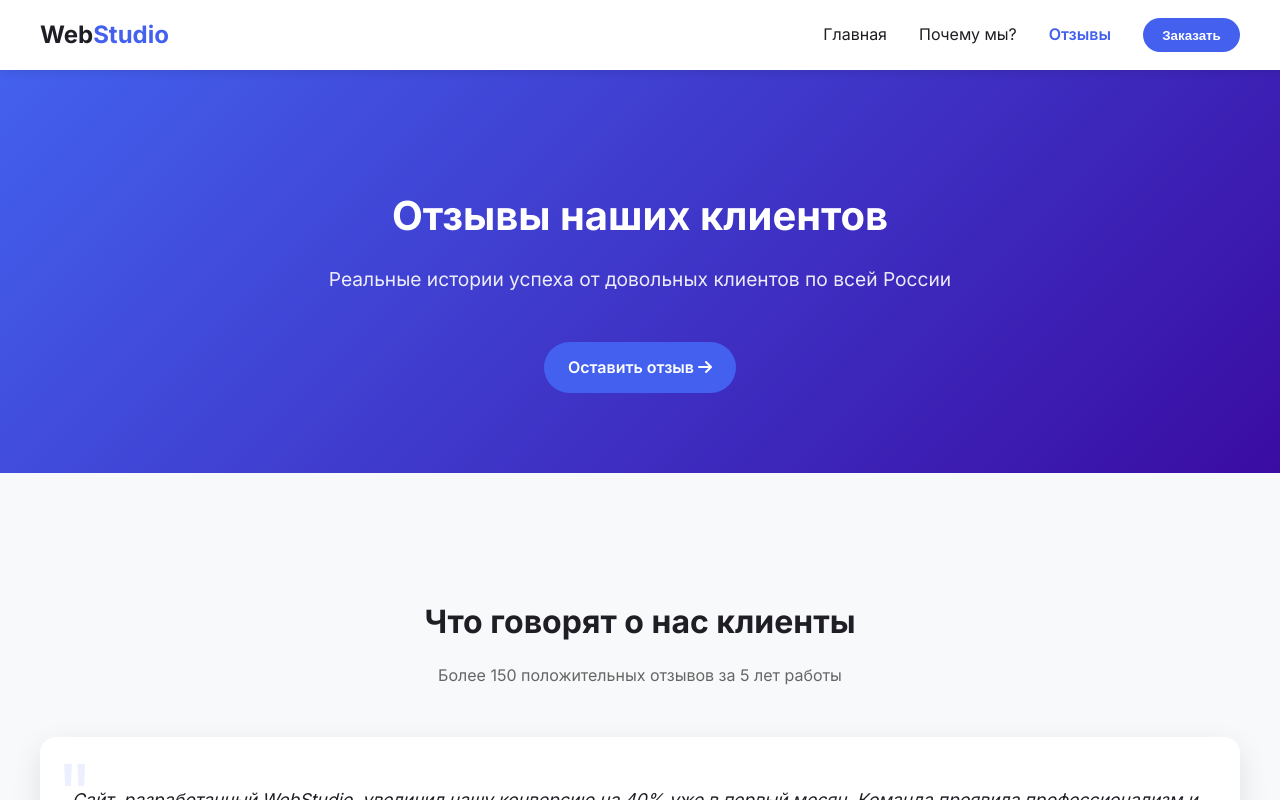
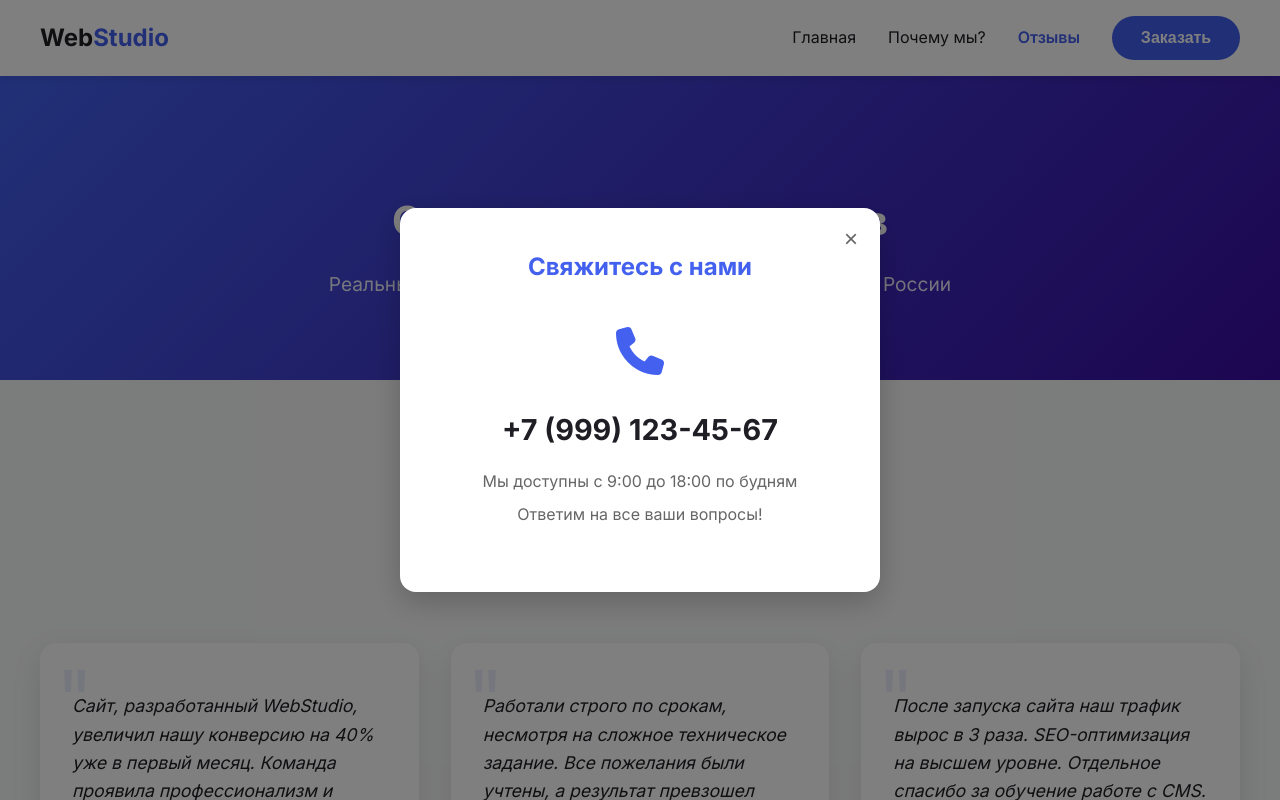
Before and after one commit to Grunteck/gruntek.github.io, a plain HTML site: page reviews.html in a window 1280 px wide. Both pictures are taken after a click on the button "Заказать". Shown: the top 800 px of the page. Drawn offline with Linux system fonts and the light colour scheme.

Commit message:
Update reviews.html

```diff
--- a/reviews.html
+++ b/reviews.html
@@ -19,7 +19,6 @@
             margin: 0;
         }
 
-        /* Навигация */
         header {
             background: white;
             box-shadow: 0 2px 10px rgba(0,0,0,0.1);
@@ -71,66 +70,89 @@
         .cta-button {
             background: var(--primary);
             color: white !important;
-            padding: 0.6rem 1.2rem;
+            padding: 0.8rem 1.8rem;
             border-radius: 50px;
             font-weight: 600;
             transition: all 0.3s;
             border: none;
             cursor: pointer;
+            font-size: 1rem;
         }
 
         .cta-button:hover {
             background: #3a0ca3;
             transform: translateY(-2px);
+            box-shadow: 0 4px 12px rgba(58, 12, 163, 0.2);
         }
 
-        /* Контакты */
-        .contact-dropdown {
+        .contact-modal {
             display: none;
-            position: absolute;
-            right: 2rem;
-            top: 80px;
-            background: white;
-            box-shadow: 0 10px 30px rgba(0,0,0,0.1);
-            border-radius: 16px;
-            padding: 2rem;
-            width: 300px;
-            z-index: 100;
-        }
-
-        .contact-dropdown.show {
-            display: block;
+            position: fixed;
+            top: 0;
+            left: 0;
+            right: 0;
+            bottom: 0;
+            background: rgba(0,0,0,0.5);
+            z-index: 1000;
+            justify-content: center;
+            align-items: center;
             animation: fadeIn 0.3s ease-in-out;
         }
 
-        .contact-dropdown h3 {
+        .contact-modal.show {
+            display: flex;
+        }
+
+        .modal-content {
+            background: white;
+            border-radius: 16px;
+            padding: 2.5rem;
+            width: 90%;
+            max-width: 400px;
+            text-align: center;
+            position: relative;
+            box-shadow: 0 10px 30px rgba(0,0,0,0.2);
+        }
+
+        .close-modal {
+            position: absolute;
+            top: 1rem;
+            right: 1rem;
+            background: none;
+            border: none;
+            font-size: 1.5rem;
+            cursor: pointer;
+            color: #666;
+        }
+
+        .modal-content h3 {
             margin-top: 0;
             color: var(--primary);
+            font-size: 1.5rem;
         }
 
         .contact-info {
-            margin-bottom: 1rem;
+            margin: 1.5rem 0;
+        }
+
+        .phone-number {
+            font-size: 1.8rem;
+            font-weight: 700;
+            color: var(--dark);
+            margin: 1rem 0;
+            display: block;
         }
 
         .contact-info p {
+            color: #666;
             margin: 0.5rem 0;
-            display: flex;
-            align-items: center;
-            gap: 0.5rem;
-        }
-
-        .contact-info i {
-            color: var(--primary);
-            width: 20px;
-            text-align: center;
         }
 
         @keyframes fadeIn {
-            from { opacity: 0; transform: translateY(-10px); }
-            to { opacity: 1; transform: translateY(0); }
+            from { opacity: 0; }
+            to { opacity: 1; }
         }
 
-        /* Герой-секция */
         .hero {
             background: linear-gradient(135deg, #4361ee 0%, #3a0ca3 100%);
             color: white;
@@ -153,10 +175,9 @@
             font-size: 1.2rem;
             opacity: 0.9;
             max-width: 700px;
-            margin: 0 auto 2rem;
+            margin: 0 auto;
         }
 
-        /* Отзывы */
         .testimonials-section {
             padding: 3rem 2rem 5rem;
         }
@@ -238,23 +259,6 @@
             margin-top: 0.5rem;
         }
 
-        .btn {
-            display: inline-block;
-            background: var(--primary);
-            color: white;
-            padding: 0.8rem 1.5rem;
-            border-radius: 50px;
-            text-decoration: none;
-            font-weight: 600;
-            margin-top: 1rem;
-            transition: all 0.3s;
-        }
-
-        .btn:hover {
-            background: #3a0ca3;
-            transform: translateY(-2px);
-        }
-
         .section-title {
             text-align: center;
             margin-bottom: 3rem;
@@ -285,24 +289,25 @@
                 <button class="cta-button" id="orderButton">Заказать</button>
             </div>
         </nav>
+    </header>
 
-        <div class="contact-dropdown" id="contactDropdown">
+    <div class="contact-modal" id="contactModal">
+        <div class="modal-content">
+            <button class="close-modal" id="closeModal">&times;</button>
             <h3>Свяжитесь с нами</h3>
             <div class="contact-info">
-                <p><i class="fas fa-phone"></i> +7 (999) 123-45-67</p>
-                <p><i class="fas fa-envelope"></i> info@webstudio.ru</p>
-                <p><i class="fas fa-clock"></i> Пн-Пт: 9:00 - 18:00</p>
+                <i class="fas fa-phone fa-3x" style="color: var(--primary); margin: 1rem 0;"></i>
+                <span class="phone-number">+7 (999) 123-45-67</span>
+                <p>Мы доступны с 9:00 до 18:00 по будням</p>
+                <p>Ответим на все ваши вопросы!</p>
             </div>
-            <p>Или оставьте заявку, и мы вам перезвоним в течение 15 минут</p>
-            <a href="#contact-form" class="btn">Оставить заявку</a>
         </div>
-    </header>
+    </div>
 
     <section class="hero">
         <div class="container">
             <h1>Отзывы наших клиентов</h1>
             <p class="subtitle">Реальные истории успеха от довольных клиентов по всей России</p>
-            <a href="#contact" class="btn">Оставить отзыв <i class="fas fa-arrow-right"></i></a>
         </div>
     </section>
 
@@ -332,25 +337,65 @@
                     </div>
                 </div>
 
-                <!-- Остальные отзывы остаются такими же, как в предыдущей версии -->
-                <!-- ... -->
+                <div class="review-card">
+                    <p>Работали строго по срокам, несмотря на сложное техническое задание. Все пожелания были учтены, а результат превзошел ожидания. Рекомендую!</p>
+                    <div class="review-author">
+                        <div class="author-avatar">ОС</div>
+                        <div class="author-info">
+                            <span class="author-name">Ольга Смирнова</span>
+                            <span class="author-position">Маркетолог, "СтартТех"</span>
+                            <div class="rating">
+                                <i class="fas fa-star"></i>
+                                <i class="fas fa-star"></i>
+                                <i class="fas fa-star"></i>
+                                <i class="fas fa-star"></i>
+                                <i class="fas fa-star"></i>
+                            </div>
+                        </div>
+                    </div>
+                </div>
 
+                <div class="review-card">
+                    <p>После запуска сайта наш трафик вырос в 3 раза. SEO-оптимизация на высшем уровне. Отдельное спасибо за обучение работе с CMS.</p>
+                    <div class="review-author">
+                        <div class="author-avatar">АК</div>
+                        <div class="author-info">
+                            <span class="author-name">Алексей Козлов</span>
+                            <span class="author-position">Владелец, "Городские Цветы"</span>
+                            <div class="rating">
+                                <i class="fas fa-star"></i>
+                                <i class="fas fa-star"></i>
+                                <i class="fas fa-star"></i>
+                                <i class="fas fa-star"></i>
+                                <i class="fas fa-star-half-alt"></i>
+                            </div>
+                        </div>
+                    </div>
+                </div>
             </div>
         </div>
     </section>
 
     <script>
-        document.getElementById('orderButton').addEventListener('click', function() {
-            const dropdown = document.getElementById('contactDropdown');
-            dropdown.classList.toggle('show');
+        const orderButton = document.getElementById('orderButton');
+        const contactModal = document.getElementById('contactModal');
+        const closeModal = document.getElementById('closeModal');
 
-            // Закрытие при клике вне области
-            document.addEventListener('click', function closeDropdown(e) {
-                if (!dropdown.contains(e.target) {
-                    dropdown.classList.remove('show');
-                    document.removeEventListener('click', closeDropdown);
-                }
-            });
+        orderButton.addEventListener('click', function() {
+            contactModal.classList.add('show');
+            document.body.style.overflow = 'hidden';
+        });
+
+        closeModal.addEventListener('click', function() {
+            contactModal.classList.remove('show');
+            document.body.style.overflow = 'auto';
+        });
+
+        contactModal.addEventListener('click', function(e) {
+            if (e.target === contactModal) {
+                contactModal.classList.remove('show');
+                document.body.style.overflow = 'auto';
+            }
         });
     </script>
 </body>
```
